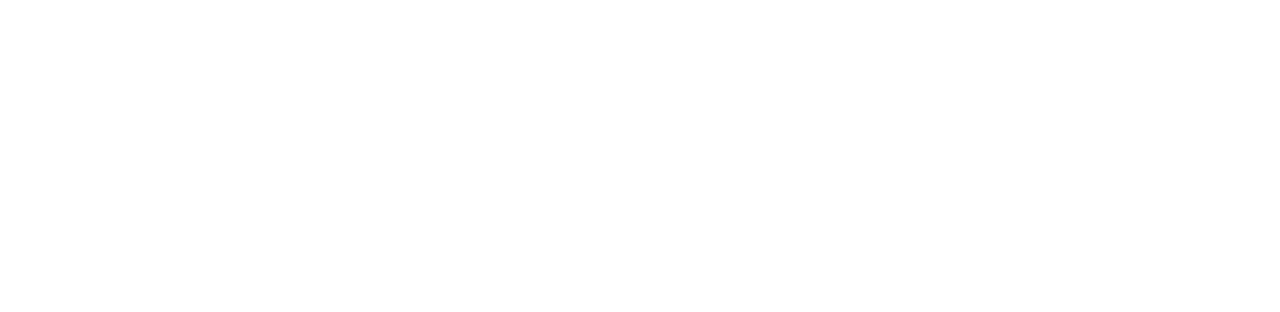
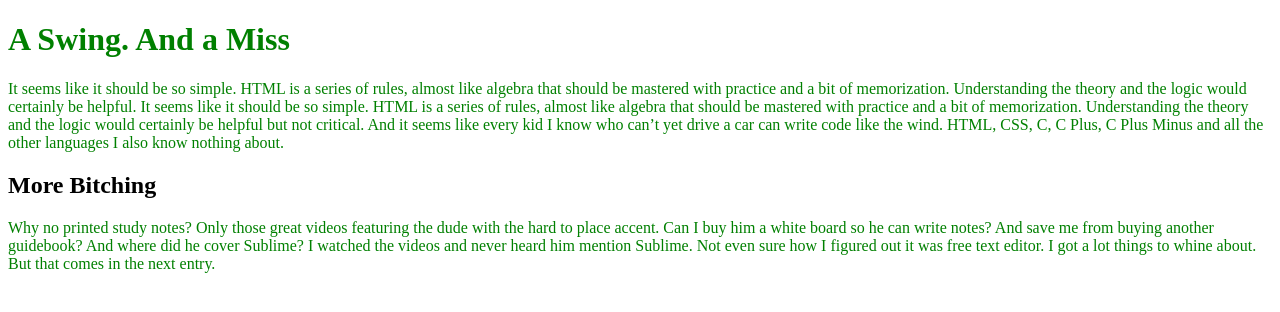
Before and after one commit to socibear/socibear.github.io, a plain HTML site: page unitone/index.html in a window 1280 px wide. Drawn offline with Linux system fonts and the light colour scheme.

Commit message:
fixed index.html head

```diff
--- a/unitone/index.html
+++ b/unitone/index.html
@@ -1,15 +1,13 @@
 <!DOCTYPE html>
 <html>
-<head><title>What Can a Fella Do with an Understanding of Code</head></title>
-
-
-
-
-
-<link rel="stylesheet" type="text/css" href="css/style.css">
-<title>
+<head>
+	<title>What Can a Fella Do with an Understanding of Code</title>
+	<link rel="stylesheet" type="text/css" href="css/style.css">
+</head>
 <body>
-<body>
-    <h1>Batcave</h1>
-    <p>This is the secret headquarters of Batman</p>
+    <h1>A Swing.  And a Miss</h1>
+    <p>It seems like it should be so simple. HTML is a series of rules, almost like algebra that should be mastered with practice and a bit of memorization.  Understanding the theory and the logic would certainly be helpful.  It seems like it should be so simple. HTML is a series of rules, almost like algebra that should be mastered with practice and a bit of memorization.  Understanding the theory and the logic would certainly be helpful but not critical.  And it seems like every kid I know who can’t yet drive a car can write code like the wind.  HTML, CSS, C, C Plus, C Plus Minus and all the other languages I also know nothing about.</p>
+    <h2> More Bitching</h2>
+	<p>Why no printed study notes?  Only those great videos featuring the dude with the hard to place accent.  Can I buy him a white board so he can write notes?  And save me from buying another guidebook?  And where did he cover Sublime?  I watched the videos and never heard him mention Sublime.  Not even sure how I figured out it was free text editor.  I got a lot things to whine about.  But that comes in the next entry.</p>
 </body>
+</html>
```
